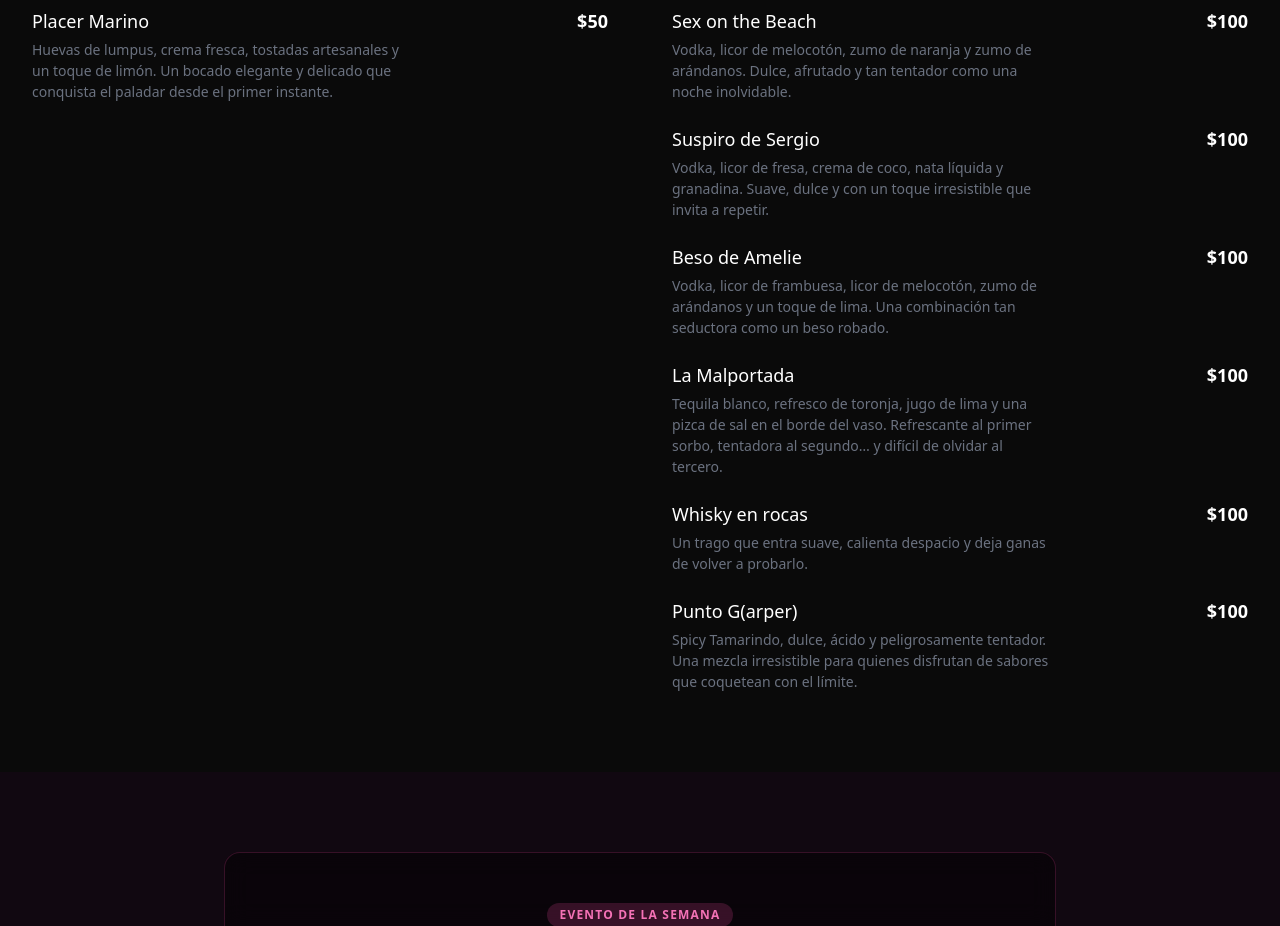
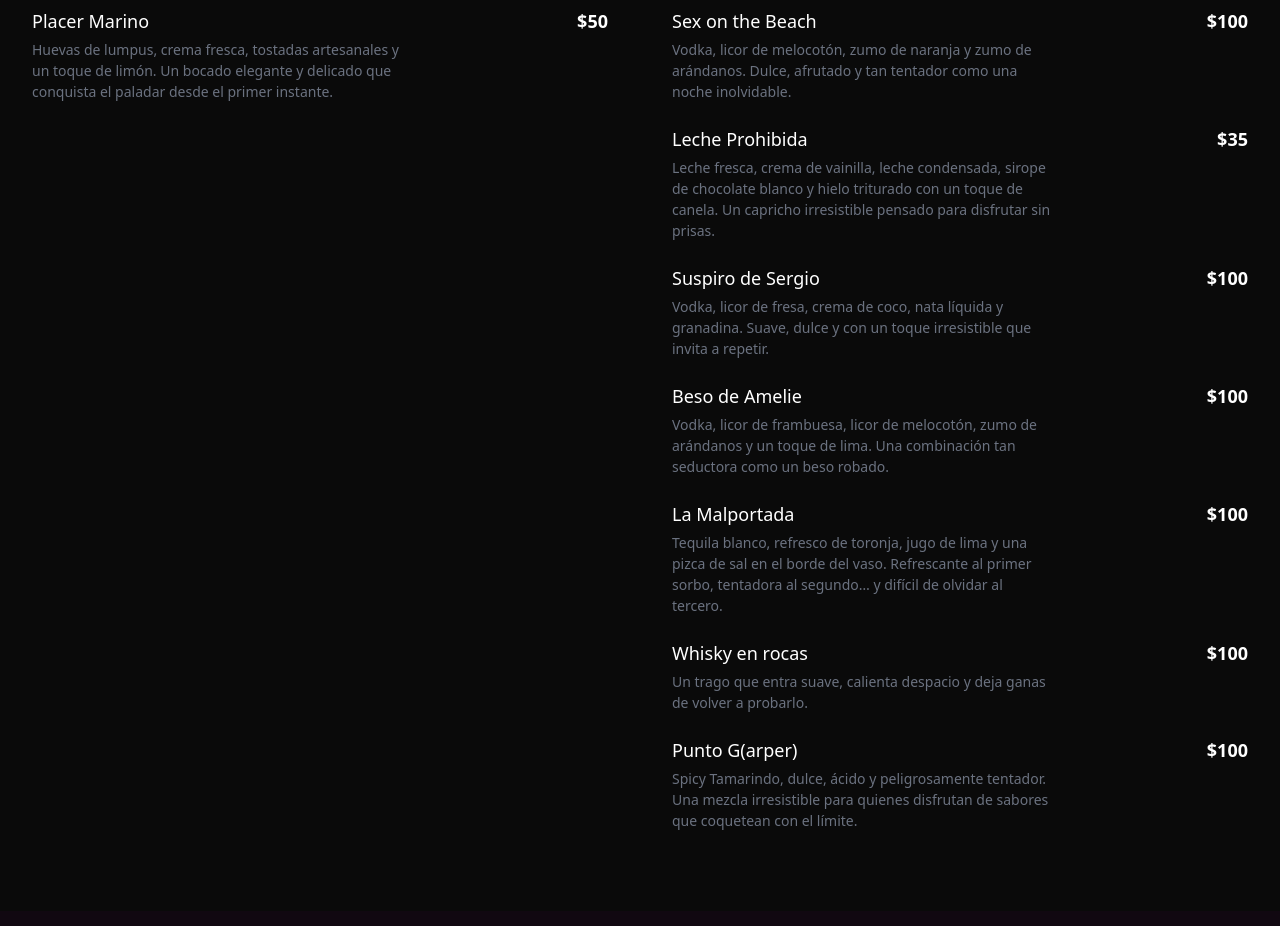
Before and after one commit to IronGolden22/pagina-vanilla, a website: page public/index.html in a window 1280 px wide. Shown: the part 3160-4086 px from the top of the page. Drawn offline with nearby package versions, Linux system fonts and the light colour scheme.

Commit message:
feat: add new dessert item "Leche Prohibida" to menu section in index.html

```diff
--- a/public/index.html
+++ b/public/index.html
@@ -419,6 +419,14 @@
                 </p>
               </div>
               <div>
+                <h4>Leche Prohibida <b>$35</b></h4>
+                <p>
+                  Leche fresca, crema de vainilla, leche condensada,
+                  sirope de chocolate blanco y hielo triturado con un toque de canela.
+                  Un capricho irresistible pensado para disfrutar sin prisas.
+                </p>
+              </div>
+              <div>
                 <h4>Suspiro de Sergio <b>$100</b></h4>
                 <p>
                   Vodka, licor de fresa, crema de coco, nata líquida y
```
